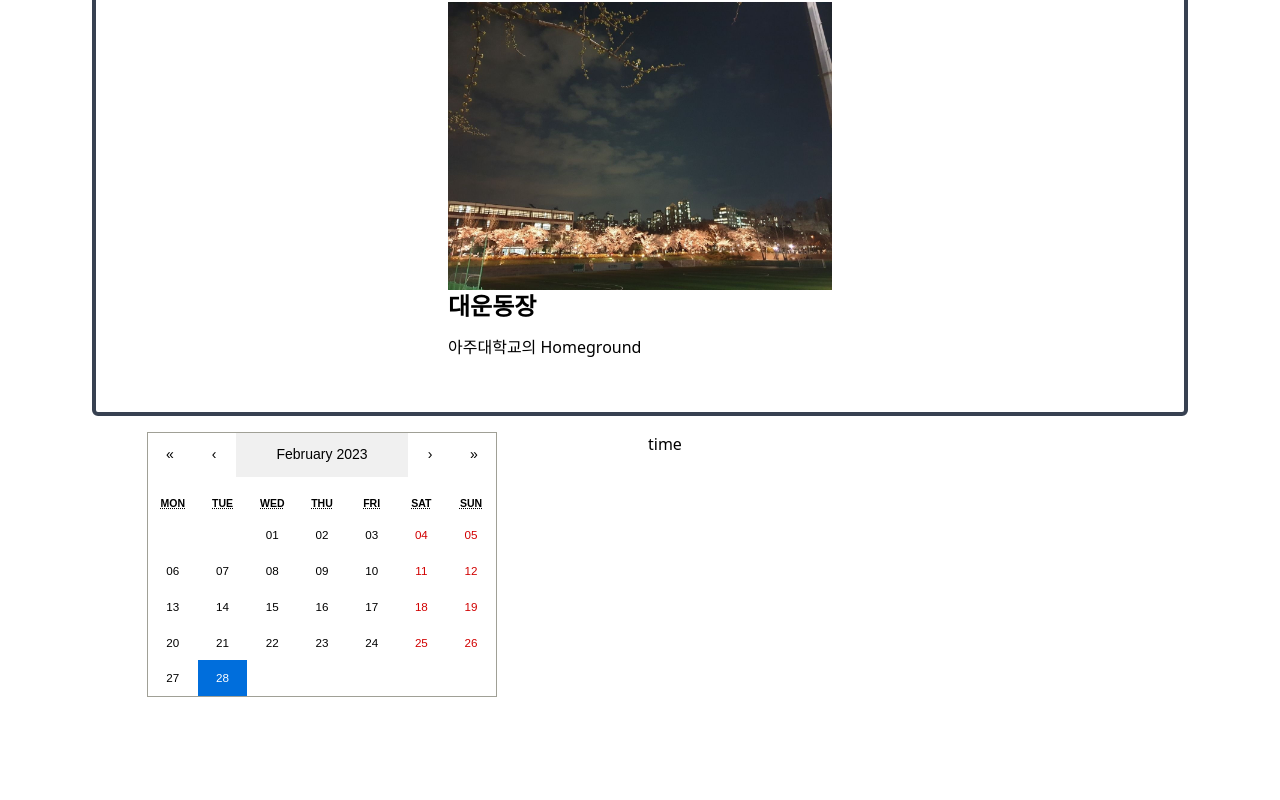
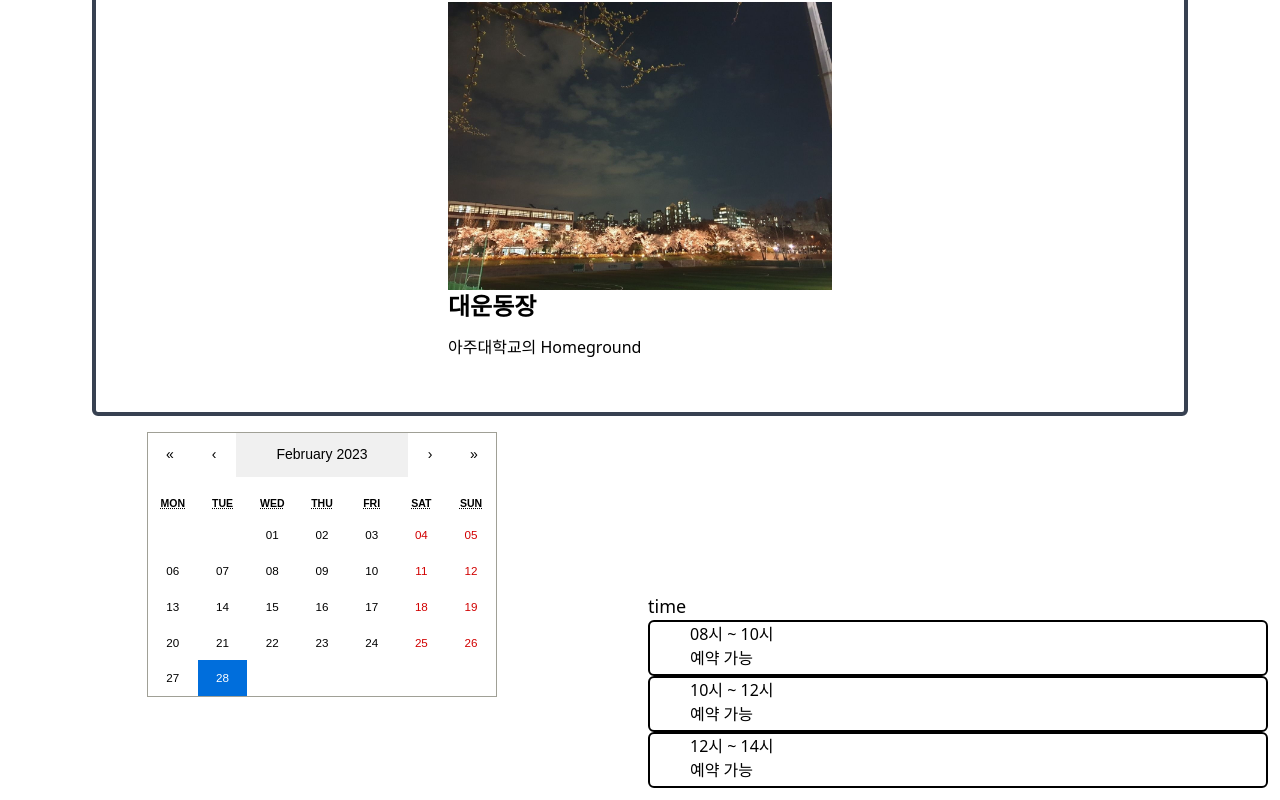
Before and after one commit to Ballandd/Balland_Web, a Next.js app in the folder balland/: page /reservation/bigground in a window 1280 px wide. Shown: the part 278-1078 px from the top of the page. Before the commit the page ends 987 px from the top, so only its background shows below. Built offline with nearby package versions, Linux system fonts and the light colour scheme; no server answers; the database is empty.

Commit message:
feat(bigground): DB에 들어가 있는 날짜 별 시간 데이터 연동

```diff
--- a/balland/pages/reservation/bigground.js
+++ b/balland/pages/reservation/bigground.js
@@ -8,6 +8,11 @@ import 'react-calendar/dist/Calendar.css'; // css import
 export default function MyApp() {
   const [value, onChange] = useState(new Date());
   const [mark, setMark] = useState([])
+  const [eight, setEight] = useState(true)
+  const [ten, setTen] = useState(true)
+  const [twelve, setTwelve] = useState(true)
+  const [fourteen, setFourteen] = useState(true)
+  const [sixteen, setSixteen] = useState(true)
   const onClick = async ()=> {
     await axios.post("/api/reservation/bigground",{
       method : "POST",
@@ -16,7 +21,12 @@ export default function MyApp() {
         date : value,
       }
     }).then(response => {
-        console.log(response)
+        console.log(response.data)
+        setEight(response.data[8])
+        setTen(response.data[10])
+        setTwelve(response.data[12])
+        setFourteen(response.data[14])
+        setSixteen(response.data[16])
     })
   }
   useEffect(()=>{
@@ -61,8 +71,28 @@ export default function MyApp() {
                   } }
                    />
           </div>
-          <div>
-              <h1>time</h1>
+          <div className = "w-full mt-40 p-0">
+              <h4 className = "text-lg">time </h4>
+              <ul>
+                <li>
+                  <div className="w-full h-14 px-10 py-0 border-2 border-black rounded-md">
+                    <h1>08시 ~ 10시</h1>
+                    <span>{eight == true ? <h4>예약 가능</h4> : <h4>예약 불가</h4>}</span>
+                  </div>
+                </li>
+                <li>
+                  <div className="w-full h-14 px-10 py-0 border-2 border-black rounded-md">
+                    <h1>10시 ~ 12시</h1>
+                    <span>{ten == true ? <h4>예약 가능</h4> : <h4>예약 불가</h4>}</span>
+                  </div>
+                </li>
+                <li>
+                  <div className="w-full h-14 px-10 py-0 border-2 border-black rounded-md">
+                    <h1>12시 ~ 14시</h1>
+                    <span>{twelve == true ? <h4>예약 가능</h4> : <h4>예약 불가</h4>}</span>
+                  </div>
+                </li>
+              </ul>
           </div>
 
           </div>
```
